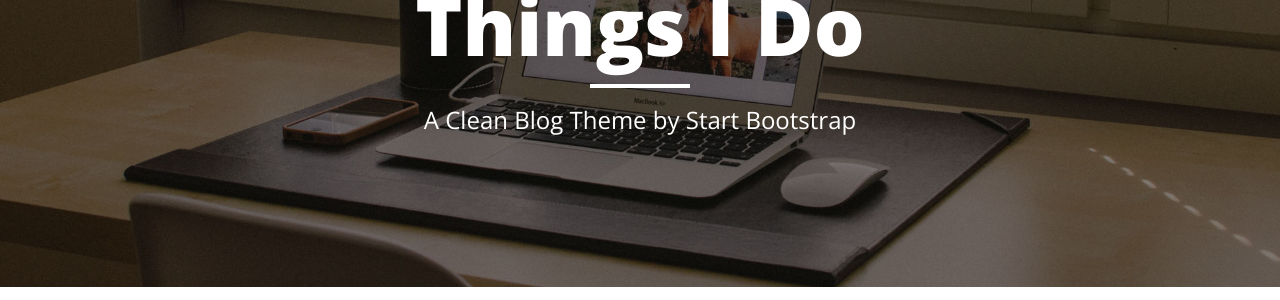
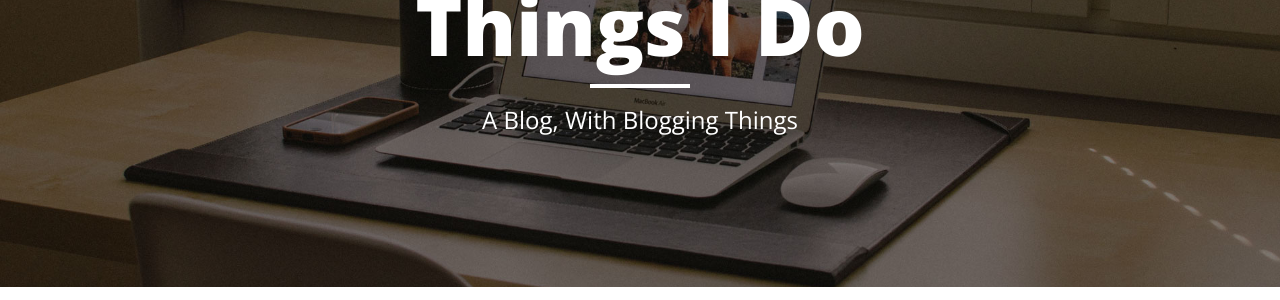
Before and after one commit to dtphelan/blog, a Jekyll site: the page built from index.html, in a window 1280 px wide. Shown: the part 169-469 px from the top of the page. Built offline with Jekyll 4.4.1, drawn with Linux system fonts in a browser that asks for light colours; nearby versions of some CDN libraries; the list of posts is cut into pages by our own code.

Commit message:
index.html

```diff
--- a/index.html
+++ b/index.html
@@ -1,6 +1,6 @@
 ---
 layout: page
-description: "A Clean Blog Theme by Start Bootstrap"
+description: "A Blog, With Blogging Things"
 ---
 
 {% for post in paginator.posts %}
```
